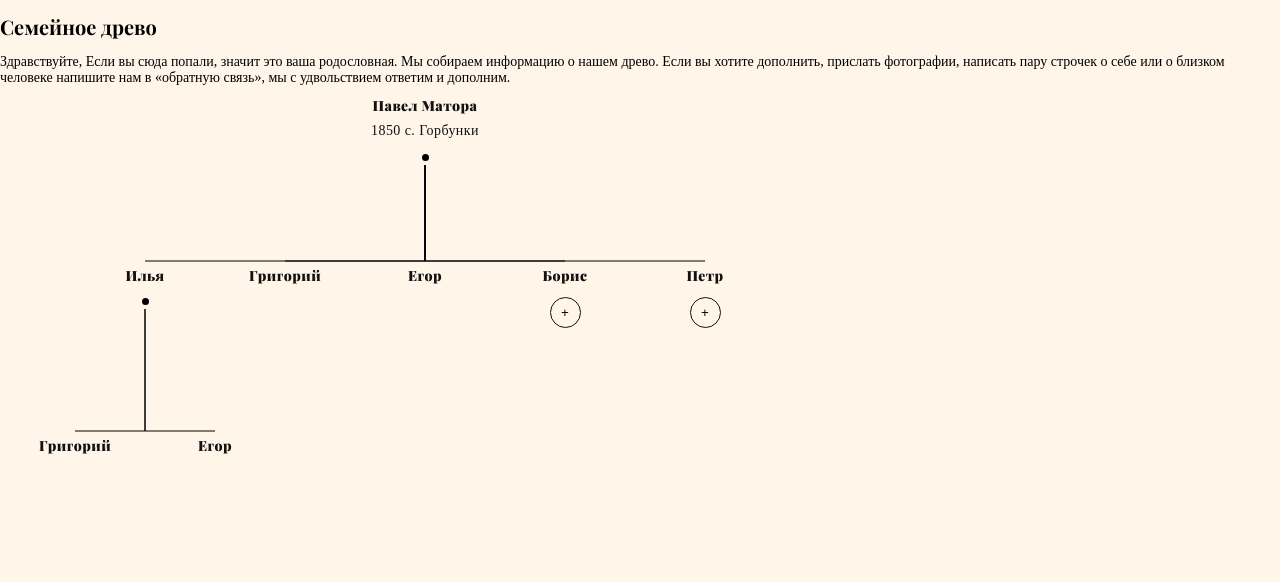
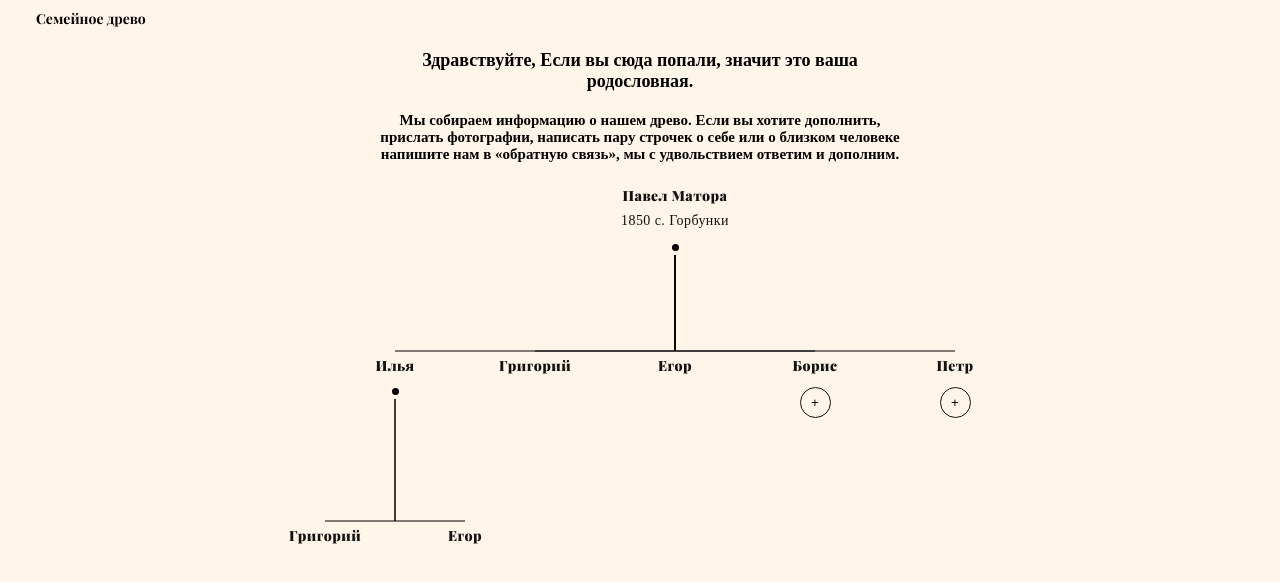
Before and after one commit to ilia-kurganskii/family-tree, a React (Create React App) app: page / in a window 1280 px wide. Shown: the top 582 px of the page. Built offline with nearby package versions, Linux system fonts and the light colour scheme; a web font is replaced by a local one.

Commit message:
fix design

```diff
--- a/package.json
+++ b/package.json
@@ -10,6 +10,7 @@
     "@types/node": "^12.0.0",
     "@types/react": "^16.9.53",
     "@types/react-dom": "^16.9.8",
+    "classnames": "^2.2.6",
     "d3": "^6.4.0",
     "lodash": "^4.17.20",
     "react": "^17.0.1",
--- a/src/App.scss
+++ b/src/App.scss
@@ -1,2 +1,22 @@
-.info {
+.main {
+  display: flex;
+  align-items: center;
+  flex-direction: column;
+
+  .main_info {
+    display: flex;
+    flex-direction: column;
+    max-width: 53.7rem;
+    text-align: center;
+  }
+
+  .main_info_firstLine{
+    font-size: 1.8rem;
+    margin-bottom: 2rem;
+  }
+
+  .main_familyTree {
+    max-width: 100%;
+    overflow: scroll;
+  }
 }
--- a/src/App.tsx
+++ b/src/App.tsx
@@ -3,15 +3,15 @@ import FamilyTree from "./features/familyTree/FamilyTree/FamilyTree.component";
 import { GordeevaMockData } from "./features/familyTree/FamilyTree/FamilyTree.mock";
 import { initTree } from "./features/familyTree/treeOperations/initTree";
 import { expandBranch } from "./features/familyTree/treeOperations/expandBranch";
-import Info from "./features/common/Info/Info.component";
+import Info from "./features/common/Header/Header.component";
 import "./App.scss";
+import Header from "./features/common/Header/Header.component";
 
 const init = initTree(GordeevaMockData);
 
 function App() {
   const [root, setRoot] = useState(init);
 
-  // @ts-ignore
   const expandBranchCallback = useCallback(
     (id: string) => {
       setRoot(expandBranch(root, id));
@@ -20,16 +20,26 @@ function App() {
   );
 
   return (
-    <div className="App">
-      <header className="App-header">
-        <h1>Семейное древо</h1>
-      </header>
+    <>
+      <Header />
 
-      <main>
-        <Info />
-        <FamilyTree root={root} expandBranch={expandBranchCallback} />
+      <main className="main">
+        <h2 className="main_info typography__secondary">
+          <span className="main_info_firstLine">
+            Здравствуйте, Eсли вы сюда попали, значит это ваша родословная.
+          </span>
+          Мы собираем информацию о нашем древо. Если вы хотите дополнить,
+          прислать фотографии, написать пару строчек о себе или о близком
+          человеке напишите нам в «обратную связь», мы с удвольствием ответим и
+          дополним.
+        </h2>
+        <FamilyTree
+          className="main_familyTree"
+          root={root}
+          expandBranch={expandBranchCallback}
+        />
       </main>
-    </div>
+    </>
   );
 }
 
--- /dev/null
+++ b/src/features/common/Header/Header.component.tsx
@@ -0,0 +1,14 @@
+import React from "react";
+import "./Header.scss";
+
+function Header() {
+  return (
+    <header className="header_wrapper">
+      <div className="header">
+        <h1 className="header_title">Семейное древо</h1>
+      </div>
+    </header>
+  );
+}
+
+export default React.memo(Header);
--- /dev/null
+++ b/src/features/common/Header/Header.scss
@@ -0,0 +1,11 @@
+.header_wrapper {
+  top:0;
+  left: 0;
+}
+.header {
+
+  .header_title {
+    font-size: 1.4em;
+    margin-left: 3.6rem;
+  }
+}
--- a/src/features/common/Info/Info.component.tsx
+++ /dev/null
@@ -1,15 +0,0 @@
-import React from "react";
-import "./Info.scss";
-
-function Info() {
-  return (
-    <span className="info typography__secondary">
-      Здравствуйте, Eсли вы сюда попали, значит это ваша родословная. Мы
-      собираем информацию о нашем древо. Если вы хотите дополнить, прислать
-      фотографии, написать пару строчек о себе или о близком человеке напишите
-      нам в «обратную связь», мы с удвольствием ответим и дополним.
-    </span>
-  );
-}
-
-export default React.memo(Info);
--- a/src/features/common/Info/Info.scss
+++ /dev/null
@@ -1,3 +0,0 @@
-.info {
-  font-size: 1.4em;
-}
--- a/src/features/familyTree/FamilyTree/FamilyTree.component.tsx
+++ b/src/features/familyTree/FamilyTree/FamilyTree.component.tsx
@@ -9,13 +9,12 @@ const NODE_HEIGHT = 130;
 const X_GAP = 10;
 const Y_GAP = 40;
 
-const SCROLL_STYLE = { overflow: "scroll" };
-
 export interface FamilyTreeProps {
   marginLeft?: number;
   marginRight?: number;
   marginBottom?: number;
   marginTop?: number;
+  className?: string;
   expandBranch: (id: string) => void;
   root: ProcessedFamilyNode;
 }
@@ -182,6 +181,6 @@ export default class FamilyTree extends React.PureComponent<FamilyTreeProps> {
   }
 
   render() {
-    return <div style={SCROLL_STYLE} ref={this.ref} />;
+    return <div className={this.props.className} ref={this.ref} />;
   }
 }
--- a/src/index.css
+++ b/src/index.css
@@ -1,3 +1,5 @@
+@import-normalize;
+
 @font-face {
   font-family: "PlayfairDisplay";
   src: url("./assets/fonts/PlayfairDisplay.ttf") format("truetype-variations"),
```
Also changed, not shown: 1 other file (tests, documents, lock files or other folders).
